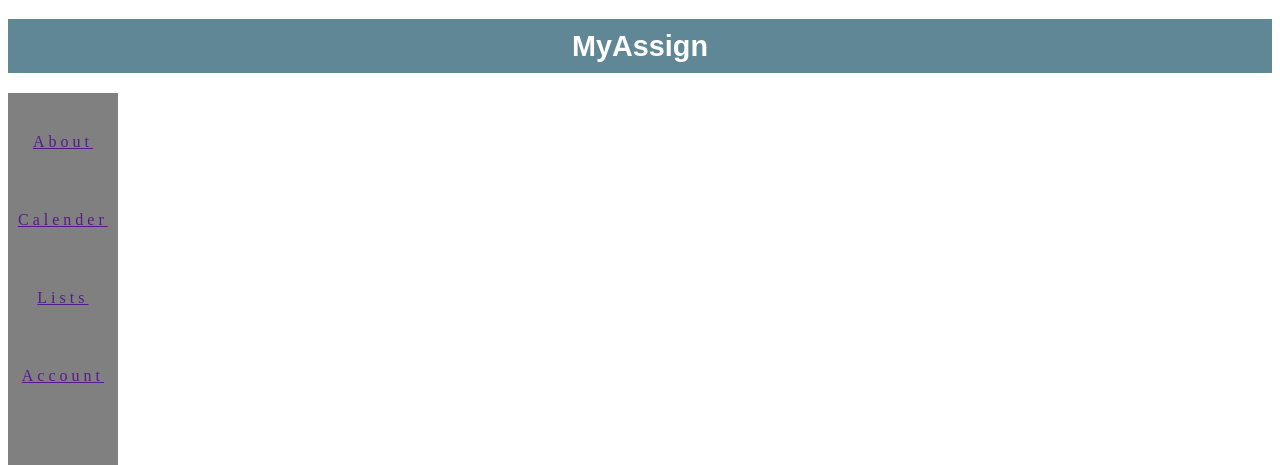
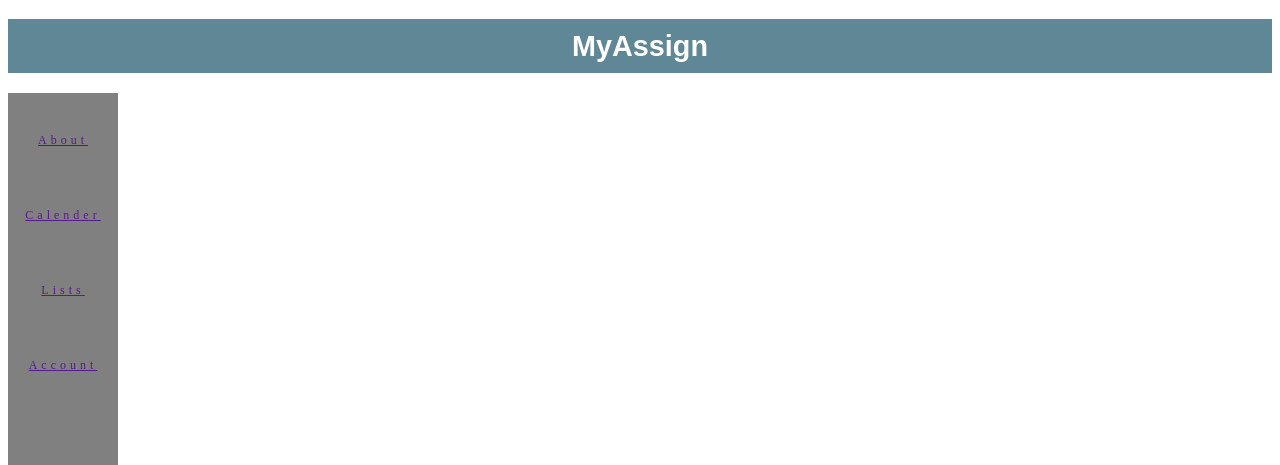
Before and after one commit to Jack-Saysana/MyAssign, a React (Create React App) app in the folder frontend/: page / in a window 1280 px wide. Shown: the top 465 px of the page. Built offline with nearby package versions, Linux system fonts and the light colour scheme.

Commit message:
Home.css update

```diff
--- a/frontend/src/components/Home/Home.css
+++ b/frontend/src/components/Home/Home.css
@@ -1,7 +1,7 @@
 .navbar {
   padding: 10px 10px 10px 10px;
   height: 100%;
-  width: 100;
+  width: 90px;
   position: fixed;
   background-color: grey;
   display: flex;
@@ -11,6 +11,6 @@
 .navbar a {
   padding-top: 30px;
   padding-bottom: 30px;
-  font-size: 12;
+  font-size: 12px;
   letter-spacing: 4px;
 }
```
